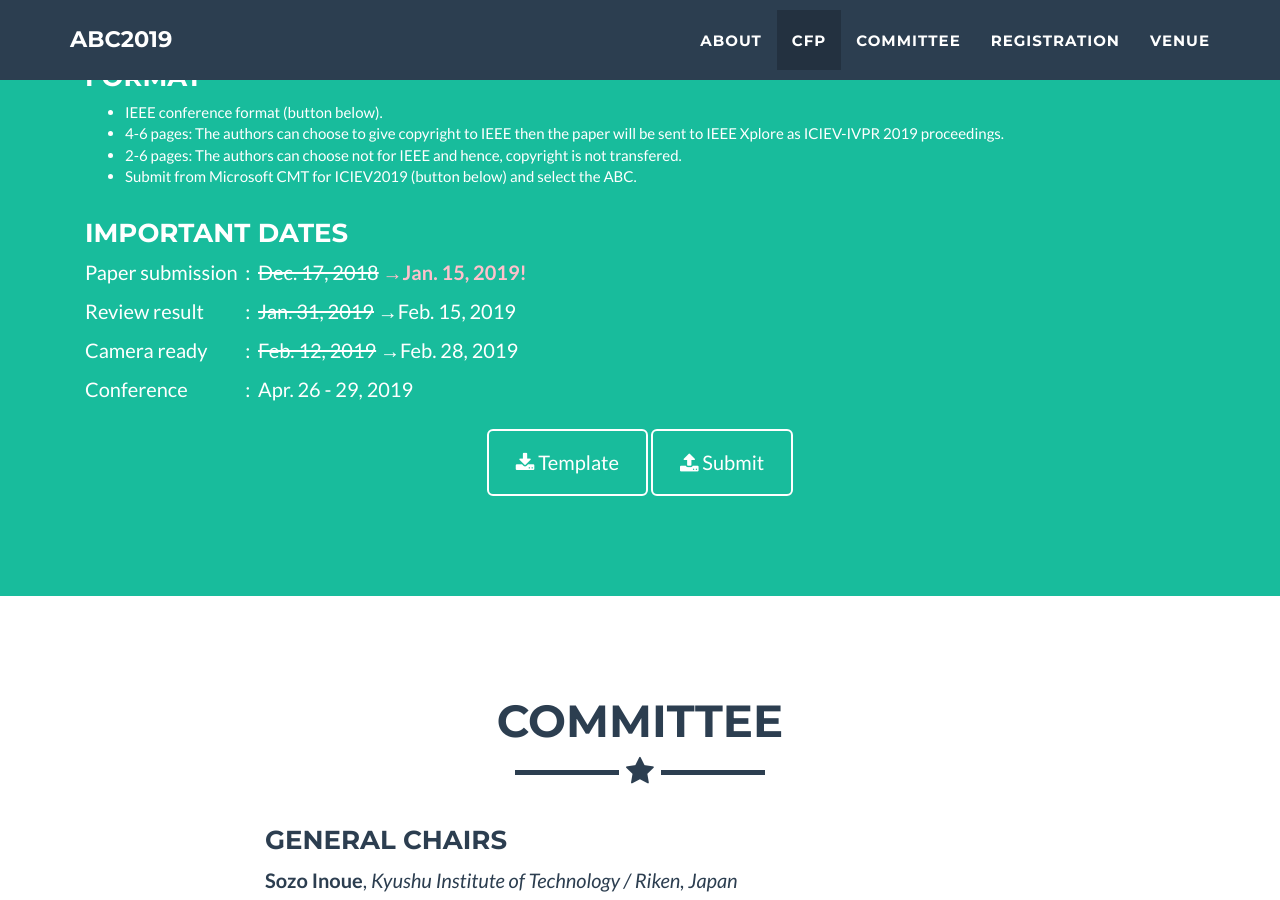
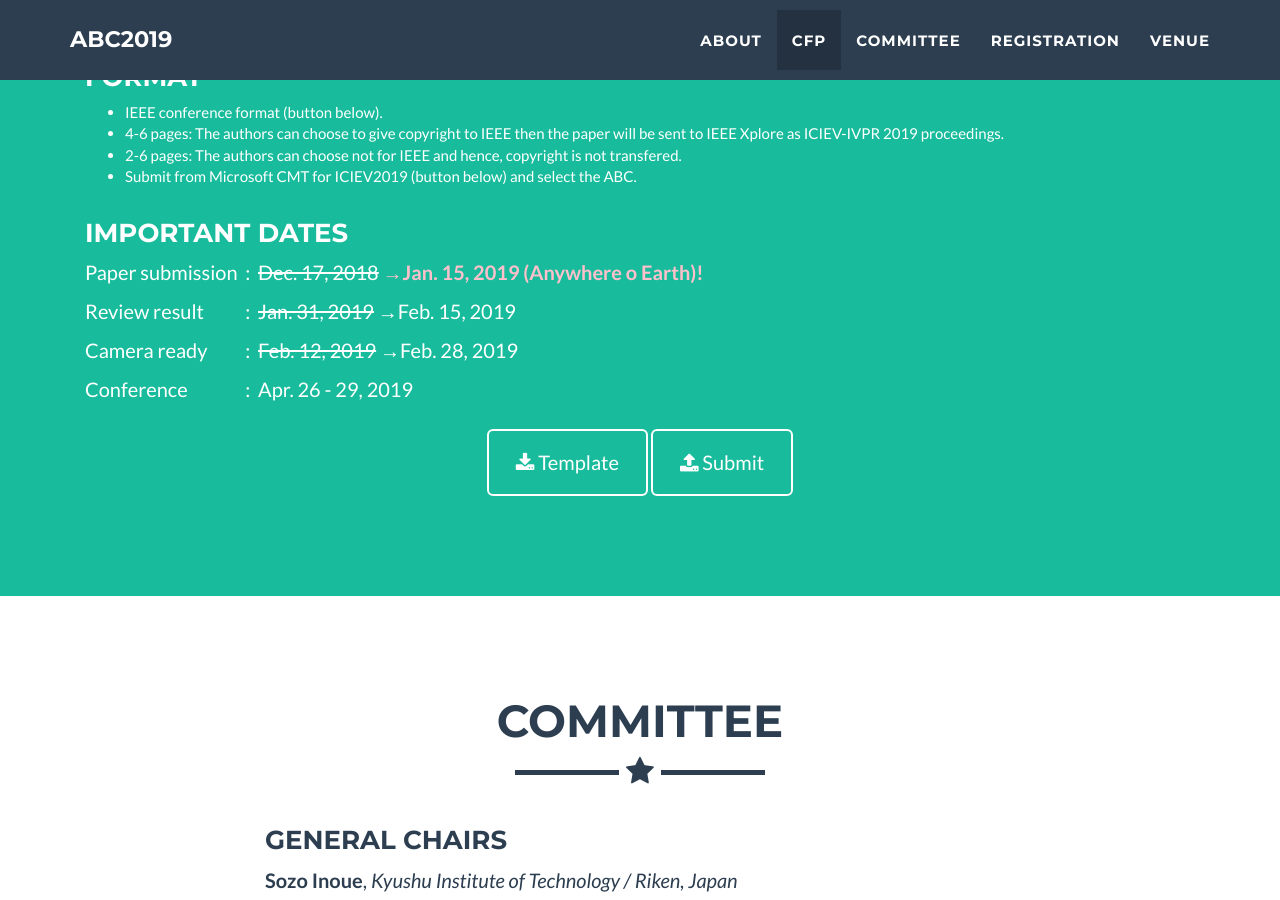
Before and after one commit to abc-research/2019, a Jekyll site: the page built from index.html, in a window 1280 px wide and 900 px high, scrolled down 2235 px. Built offline with Jekyll 4.4.1, drawn with Linux system fonts in a browser that asks for light colours.

Commit message:
Update _config.yml

```diff
--- a/_config.yml
+++ b/_config.yml
@@ -164,7 +164,7 @@
     - item: Submit from Microsoft CMT for ICIEV2019  (button below) and select the ABC.
   dates:
     - name: Paper submission
-      date: <strike>Dec. 17, 2018</strike> <b style="color:pink">&rarr;Jan. 15, 2019!</b>
+      date: <strike>Dec. 17, 2018</strike> <b style="color:pink">&rarr;Jan. 15, 2019 (Anywhere o Earth)!</b>
     - name: Review result
       date: <strike>Jan. 31, 2019</strike> &rarr;Feb. 15, 2019
     - name: Camera ready
```
